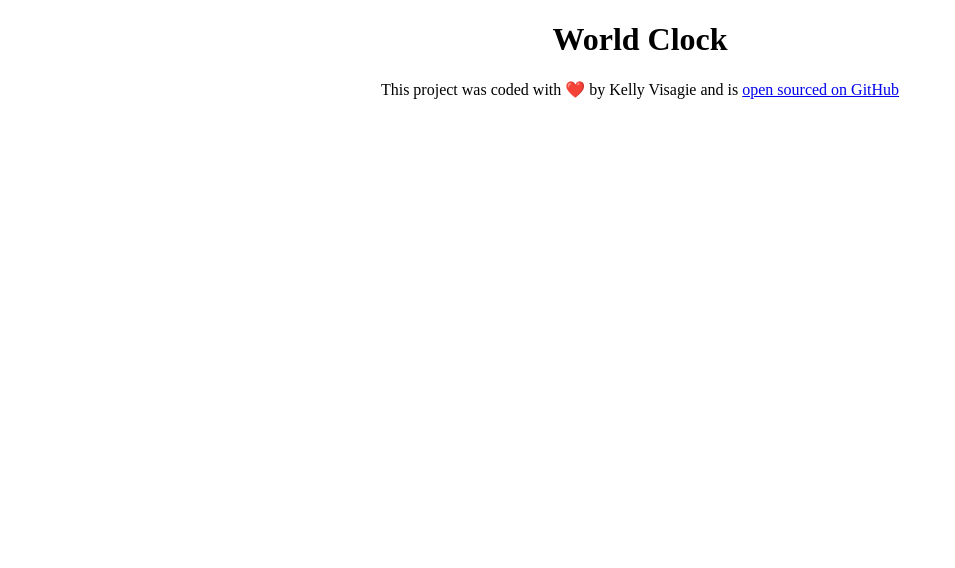
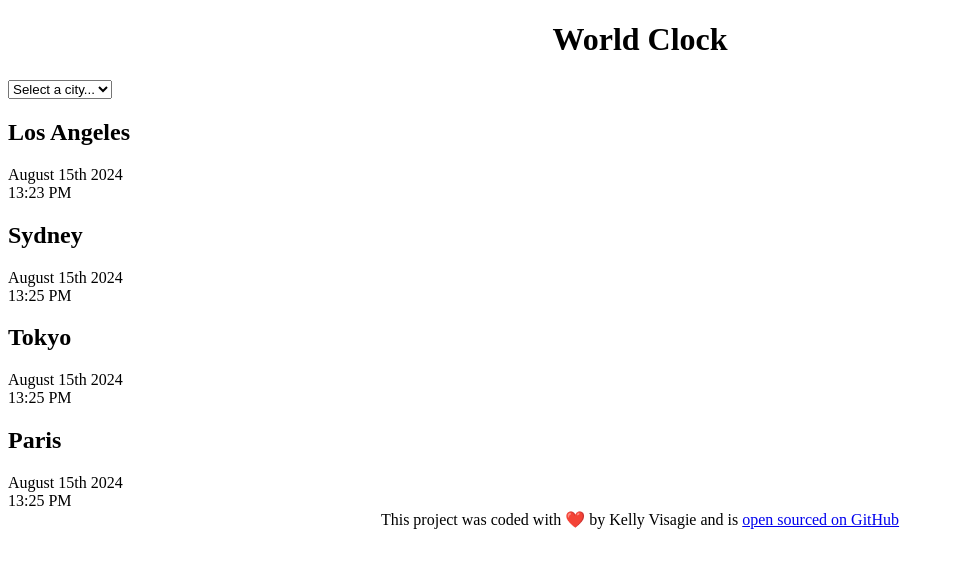
Before and after one commit to kelly9396/world-clock, a plain HTML site: page index.html in a window 1280 px wide. Shown: the whole page, without its empty margins (0-955 px from the left). Drawn offline with Linux system fonts and the light colour scheme.

Commit message:
added basic html

```diff
--- a/index.html
+++ b/index.html
@@ -8,7 +8,38 @@
     <title>World Clock</title>
   </head>
   <body>
-    <h1>World Clock</h1>
+    <div class="world-container">
+      <h1>World Clock</h1>
+
+      <select>
+        <option value="">Select a city...</option>
+        <option value="">London</option>
+        <option value="">New York</option>
+        <option value="">Auckland</option>
+      </select>
+    </div>
+
+    <div class="city">
+      <h2>Los Angeles</h2>
+      <div class="date">August 15th 2024</div>
+      <div class="time">13:23 PM</div>
+    </div>
+    <div class="city">
+      <h2>Sydney</h2>
+      <div class="date">August 15th 2024</div>
+      <div class="time">13:25 PM</div>
+    </div>
+    <div class="city">
+      <h2>Tokyo</h2>
+      <div class="date">August 15th 2024</div>
+      <div class="time">13:25 PM</div>
+    </div>
+    <div class="city">
+      <h2>Paris</h2>
+      <div class="date">August 15th 2024</div>
+      <div class="time">13:25 PM</div>
+    </div>
+
     <footer>
       This project was coded with ❤️ by Kelly Visagie and is
       <a href="https://github.com/kelly9396/world-clock" target="_blank"
```
